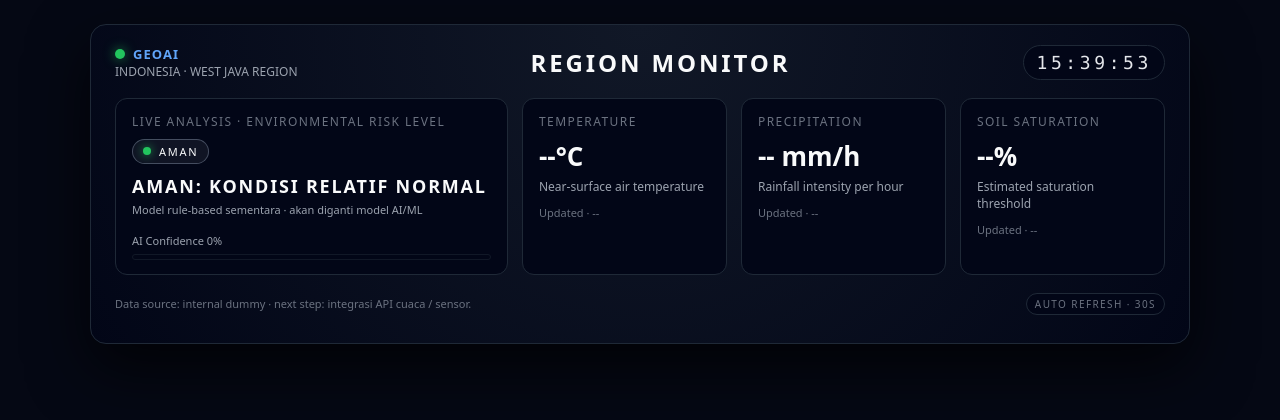
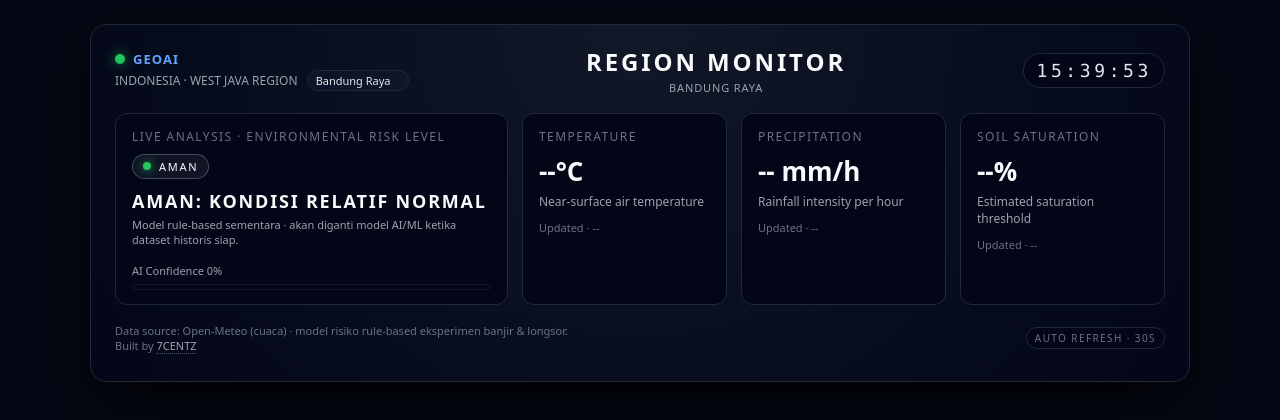
Before and after one commit to 7centz-ctrl/geoai-dashboard, a plain HTML site: page docs/index.html in a window 1280 px wide. Drawn offline with Linux system fonts and the light colour scheme; no server answers.

Commit message:
Region selector + polished portfolio UI

```diff
--- a/docs/index.html
+++ b/docs/index.html
@@ -2,7 +2,7 @@
 <html lang="en">
 <head>
   <meta charset="UTF-8" />
-  <title>GEOAI | West Java Region</title>
+  <title>GEOAI | West Java Region Monitor</title>
   <meta name="viewport" content="width=device-width, initial-scale=1.0" />
   <style>
     * {
@@ -58,20 +58,54 @@
       box-shadow: 0 0 12px rgba(34,197,94,0.7);
     }
 
+    .region-sub {
+      font-weight: 300;
+      font-size: 12px;
+      color: #9ca3af;
+      margin-top: 2px;
+    }
+
+    .region-pill {
+      display: inline-flex;
+      align-items: center;
+      margin-left: 6px;
+      padding: 2px 6px;
+      border-radius: 999px;
+      background: rgba(15, 23, 42, 0.85);
+      border: 1px solid #1f2937;
+    }
+
+    .region-pill select {
+      background: transparent;
+      border: none;
+      color: #e5e7eb;
+      font-size: 11px;
+      padding: 0 2px;
+      outline: none;
+      appearance: none;
+    }
+
     .region-title {
       font-size: 24px;
       font-weight: 800;
       letter-spacing: 0.12em;
+      display: flex;
+      flex-direction: column;
+      align-items: center;
+      gap: 2px;
+      text-align: center;
     }
 
-    .region-sub {
-      font-weight: 300;
-      font-size: 12px;
+    .region-active {
+      font-size: 11px;
+      font-weight: 500;
+      letter-spacing: 0.08em;
       color: #9ca3af;
+      text-transform: uppercase;
     }
 
     .clock {
-      font-family: "JetBrains Mono", "SF Mono", ui-monospace, Menlo, Monaco, Consolas, "Liberation Mono", "Courier New", monospace;
+      font-family: "JetBrains Mono", ui-monospace, Menlo, Monaco, Consolas, "Liberation Mono", "Courier New", monospace;
       font-size: 18px;
       letter-spacing: 0.2em;
       padding: 6px 12px;
@@ -131,10 +165,12 @@
       background: #facc15;
       box-shadow: 0 0 10px rgba(250,204,21,0.8);
     }
+
     .risk-chip[data-level="SIAGA"] .risk-dot {
       background: #fb923c;
       box-shadow: 0 0 10px rgba(251,146,60,0.8);
     }
+
     .risk-chip[data-level="DARURAT"] .risk-dot {
       background: #ef4444;
       box-shadow: 0 0 10px rgba(239,68,68,0.8);
@@ -200,6 +236,7 @@
       margin-top: 10px;
       font-size: 11px;
       color: #6b7280;
+      gap: 12px;
     }
 
     .badge {
@@ -210,6 +247,18 @@
       text-transform: uppercase;
       letter-spacing: 0.14em;
       font-size: 10px;
+      white-space: nowrap;
+    }
+
+    .footer a {
+      color: #9ca3af;
+      text-decoration: none;
+      border-bottom: 1px dotted #4b5563;
+    }
+
+    .footer a:hover {
+      color: #e5e7eb;
+      border-bottom-style: solid;
     }
 
     @media (max-width: 900px) {
@@ -219,8 +268,23 @@
       .app {
         padding: 16px;
       }
+      header {
+        flex-direction: column;
+        align-items: flex-start;
+        gap: 10px;
+      }
+      .region-title {
+        align-items: flex-start;
+      }
       .grid {
         grid-template-columns: 1fr;
+      }
+      .footer {
+        flex-direction: column;
+        align-items: flex-start;
+      }
+      .badge {
+        align-self: flex-end;
       }
     }
   </style>
@@ -233,9 +297,21 @@
           <div class="logo-dot"></div>
           GEOAI
         </div>
-        <div class="region-sub">INDONESIA · WEST JAVA REGION</div>
+        <div class="region-sub">
+          INDONESIA · WEST JAVA REGION
+          <span class="region-pill">
+            <select id="regionSelect">
+              <option value="bandung">Bandung Raya</option>
+              <option value="bogor">Bogor &amp; Puncak</option>
+              <option value="sukabumi">Sukabumi Area</option>
+            </select>
+          </span>
+        </div>
       </div>
-      <div class="region-title">REGION MONITOR</div>
+      <div class="region-title">
+        REGION MONITOR
+        <div class="region-active" id="regionLabel">Bandung Raya</div>
+      </div>
       <div class="clock" id="clock">--:--:--</div>
     </header>
 
@@ -251,7 +327,7 @@
           AMAN: KONDISI RELATIF NORMAL
         </div>
         <div class="risk-sub-label">
-          Model rule-based sementara · akan diganti model AI/ML
+          Model rule-based sementara · akan diganti model AI/ML ketika dataset historis siap.
         </div>
         <div class="confidence-bar">
           AI Confidence <span id="confValue">0%</span>
@@ -287,7 +363,12 @@
     </div>
 
     <div class="footer">
-      <div>Data source: internal dummy · next step: integrasi API cuaca / sensor.</div>
+      <div>
+        Data source: Open-Meteo (cuaca) · model risiko rule-based eksperimen banjir &amp; longsor.
+        <br />
+        Built by
+        <a href="https://github.com/7centz-ctrl" target="_blank" rel="noopener">7CENTZ</a>
+      </div>
       <div class="badge">AUTO REFRESH · 30s</div>
     </div>
   </div>
@@ -305,12 +386,45 @@
     setInterval(updateClock, 1000);
     updateClock();
 
-    const API_URL =
-      "https://api.open-meteo.com/v1/forecast?latitude=-6.9&longitude=107.6&hourly=temperature_2m,precipitation,soil_moisture_0_7cm&forecast_hours=1&timezone=auto";
+    // Daftar wilayah Jawa Barat yang bisa dipilih
+    const REGIONS = {
+      bandung: {
+        label: "Bandung Raya",
+        lat: -6.9,
+        lon: 107.6,
+      },
+      bogor: {
+        label: "Bogor & Puncak",
+        lat: -6.6,
+        lon: 106.8,
+      },
+      sukabumi: {
+        label: "Sukabumi Area",
+        lat: -6.9,
+        lon: 106.9,
+      },
+    };
+
+    function buildUrl(region) {
+      const params = new URLSearchParams({
+        latitude: region.lat,
+        longitude: region.lon,
+        hourly: "temperature_2m,precipitation,soil_moisture_0_7cm",
+        forecast_hours: "1",
+        timezone: "auto",
+      });
+      return "https://api.open-meteo.com/v1/forecast?" + params.toString();
+    }
 
     async function fetchStatus() {
       try {
-        const res = await fetch(API_URL);
+        const select = document.getElementById("regionSelect");
+        const region = REGIONS[select.value];
+
+        document.getElementById("regionLabel").textContent = region.label;
+
+        const apiUrl = buildUrl(region);
+        const res = await fetch(apiUrl);
         if (!res.ok) {
           console.error("API error", res.status);
           return;
@@ -331,7 +445,7 @@
         }
         soilPct = Math.max(0, Math.min(100, soilPct));
 
-        const data = computeRisk(temp, precip, soilPct, hourly.time[idx]);
+        const data = computeRisk(temp, precip, soilPct);
         updateUI(data);
       } catch (e) {
         console.error("Fetch error", e);
@@ -416,8 +530,15 @@
       confBar.style.width = confPercent + "%";
     }
 
+    // initial load & auto-refresh
     fetchStatus();
     setInterval(fetchStatus, 30000);
+
+    // ganti wilayah -> refresh data
+    const regionSelect = document.getElementById("regionSelect");
+    regionSelect.addEventListener("change", () => {
+      fetchStatus();
+    });
   </script>
 </body>
 </html>
```
